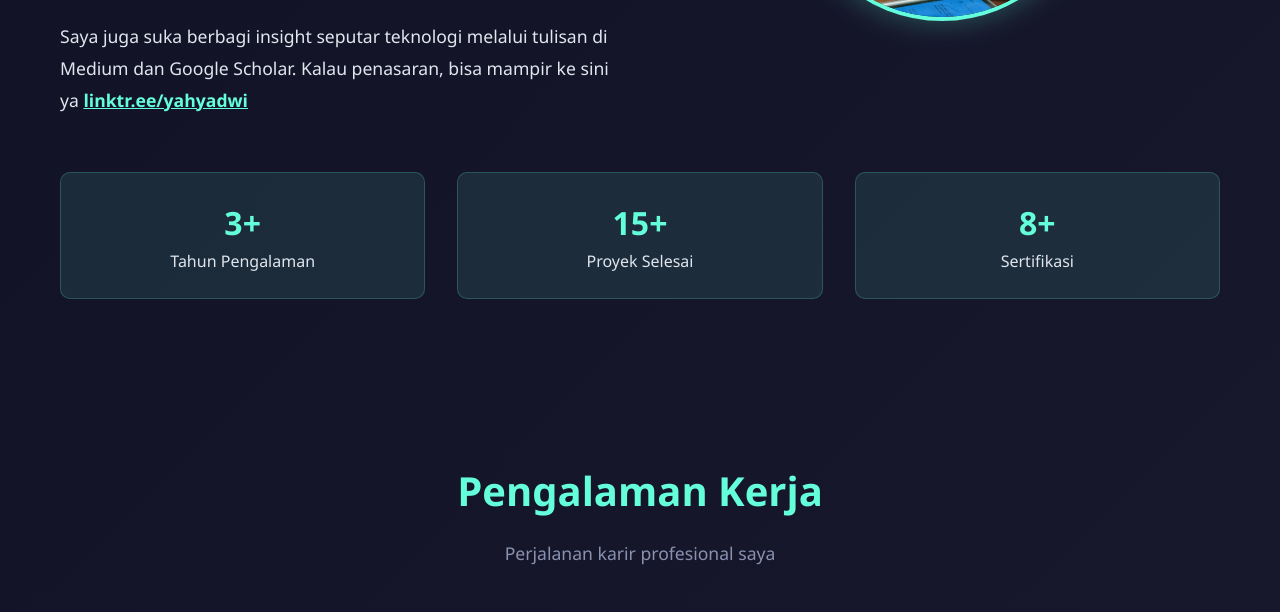
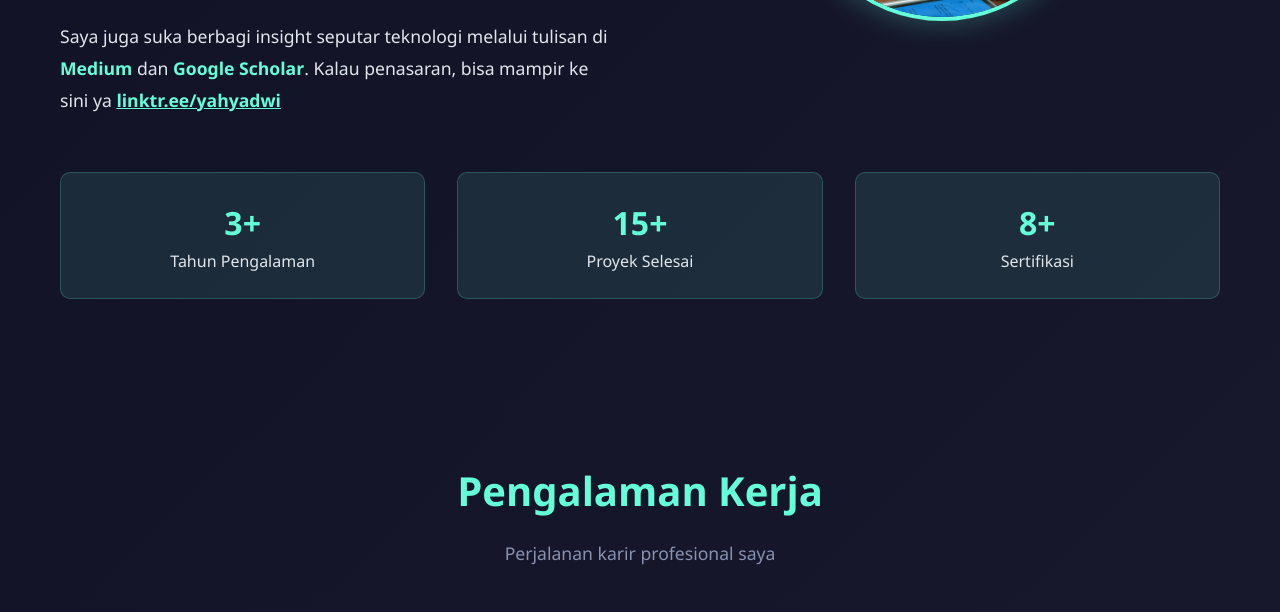
Before and after one commit to yahyadwi/yahyadwi.github.io, a plain HTML site: page index.html in a window 1280 px wide. Shown: the part 1435-2047 px from the top of the page. Drawn offline with Linux system fonts and the light colour scheme.

Commit message:
span class

```diff
--- a/index.html
+++ b/index.html
@@ -664,8 +664,8 @@
   karena saya percaya teknologi terbaik adalah yang benar-benar menyelesaikan masalah dengan efisien dan elegan.
 </p>
 <p>
-  Saya juga suka berbagi insight seputar teknologi melalui tulisan di <class="highlight">Medium</a>
-  dan <class="highlight">Google Scholar</a>.
+  Saya juga suka berbagi insight seputar teknologi melalui tulisan di <span class="highlight">Medium</span>
+  dan <span class="highlight">Google Scholar</span>.
   Kalau penasaran, bisa mampir ke sini ya
   <a href="https://linktr.ee/yahyadwi" target="_blank" class="highlight">linktr.ee/yahyadwi</a>
 </p>
```
